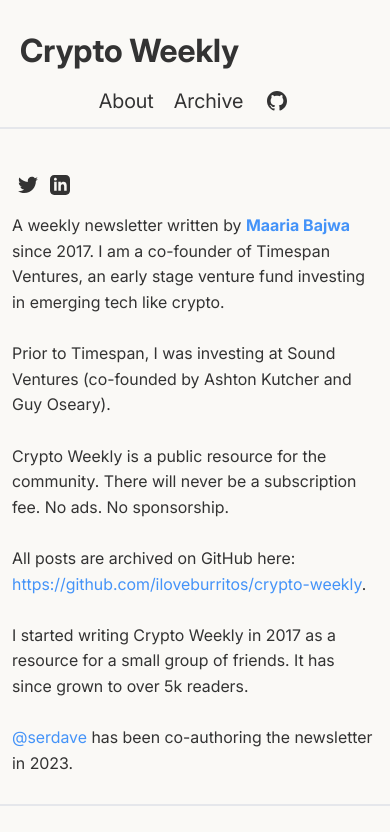
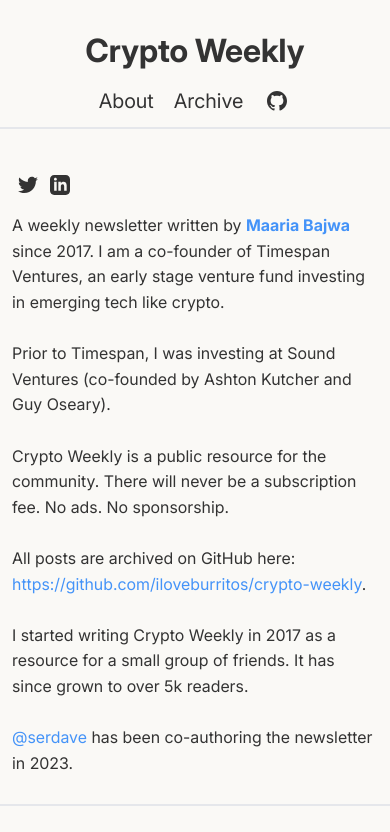
Before and after one commit to iloveburritos/crypto-weekly, a Next.js app: page /about in a window 390 px wide. Shown: the top 832 px of the page. Built offline with nearby package versions, Linux system fonts and the light colour scheme.

Commit message:
mobile nav alignment

```diff
--- a/components/Navbar.js
+++ b/components/Navbar.js
@@ -3,7 +3,7 @@
 const Navbar = () => {
   return (
     <nav className="sticky top-0 max-w-[680px] p-5 flex flex-col sm:flex-row justify-between items-center m-auto text-link pb-3 border-b-2 mb-3 border-border bg-[#FAF9F6] z-10">
-      <header className=" w-full flex items-center">
+      <header className=" w-full flex justify-center">
         <h1 className="font-bold text-center sm:text-left">
           <Link href="/" className="font-bold whitespace-nowrap" style={{ position: 'relative', top: '5px' }}>Crypto Weekly</Link>
         </h1>
```
